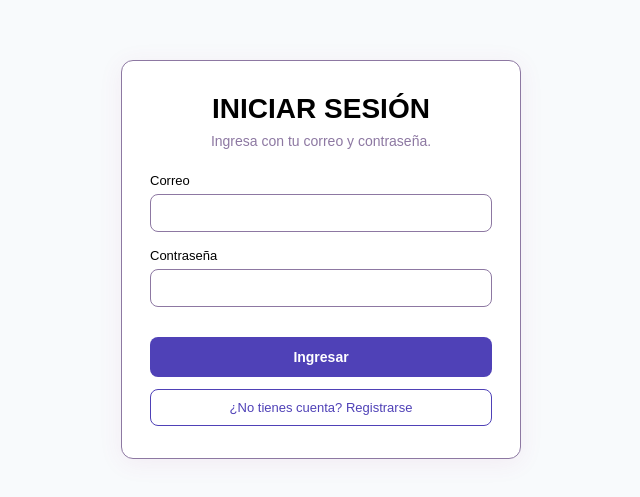
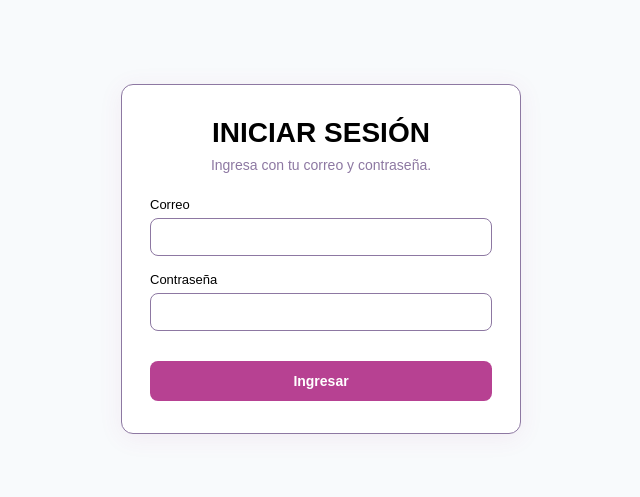
Before and after one commit to AlejandroGutie/Go-Digital, a React (Vite) app in the folder frontend/: page /#/login in a window 1280 px wide. Shown: the part 141-638 px from the top of the page, without its empty margins (319-959 px from the left). Built offline with nearby package versions, Linux system fonts and the light colour scheme.

Commit message:
Configuración de entorno e inicio de sesión

```diff
--- a/frontend/src/context/AuthContext.jsx
+++ b/frontend/src/context/AuthContext.jsx
@@ -41,12 +41,6 @@ export function AuthProvider({ children }) {
     return data;
   }, []);
 
-  const register = useCallback(async (email, password) => {
-    const { data, error } = await supabase.auth.signUp({ email, password });
-    if (error) throw new Error(error.message);
-    return data;
-  }, []);
-
   const logout = useCallback(async () => {
     const { error } = await supabase.auth.signOut();
     if (error) throw new Error(error.message);
@@ -58,10 +52,9 @@ export function AuthProvider({ children }) {
       session,
       loading,
       login,
-      register,
       logout,
     }),
-    [user, session, loading, login, register, logout]
+    [user, session, loading, login, logout]
   );
 
   return (
--- a/frontend/src/index.css
+++ b/frontend/src/index.css
@@ -8,7 +8,7 @@
   --color-purple-light: #8D78A2;
 
   /*Pelu Eli*/
-  /*--color-entorno: #B74192; /*magenta*/
+  --color-entorno: #B74192; /*magenta*/
   --color-yellow: #F4DE00;
   --color-black: #000000;
 
@@ -16,7 +16,7 @@
   /*--color-entorno: #606060; /*gris*/
 
   /*Otro cliente*/
-  --color-entorno: #4f41b7;/*azul*/
+  /*--color-entorno: #4f41b7;/*azul*/
 
   /*Otro cliente*/
   /*--color-entorno: #1ae60c;/*verde*/
--- a/frontend/src/pages/LoginPage.jsx
+++ b/frontend/src/pages/LoginPage.jsx
@@ -8,9 +8,8 @@ import '../index.css';
 export default function LoginPage() {
   const [email, setEmail] = useState('');
   const [password, setPassword] = useState('');
-  const [mode, setMode] = useState('login');
   const [submitting, setSubmitting] = useState(false);
-  const { login, register, session, loading } = useAuth();
+  const { login, session, loading } = useAuth();
   const navigate = useNavigate();
   const { toasts, addToast, removeToast } = useToast();
 
@@ -52,11 +51,7 @@ export default function LoginPage() {
     e.preventDefault();
     setSubmitting(true);
     try {
-      if (mode === 'login') {
-        await login(email, password);
-      } else {
-        await register(email, password);
-      }
+      await login(email, password);
       navigate('/', { replace: true });
     } catch (err) {
       addToast(err.message || 'Error de autenticación', 'error');
@@ -99,13 +94,11 @@ export default function LoginPage() {
             textAlign: 'center',
           }}
         >
-          {mode === 'login' ? 'Iniciar sesión' : 'Crear cuenta'}
+          Iniciar sesión
         </h1>
 
         <p style={{ margin: '0 0 24px', fontSize: 14, color: 'var(--color-purple-light)', textAlign: 'center' }}>
-          {mode === 'login'
-            ? 'Ingresa con tu correo y contraseña.'
-            : 'Regístrate con tu correo y contraseña.'}
+          Ingresa con tu correo y contraseña.
         </p>
 
         <form onSubmit={handleSubmit}>
@@ -156,7 +149,7 @@ export default function LoginPage() {
               value={password}
               onChange={(e) => setPassword(e.target.value)}
               required
-              autoComplete={mode === 'login' ? 'current-password' : 'new-password'}
+              autoComplete="current-password"
               style={{
                 display: 'block',
                 width: '100%',
@@ -189,35 +182,9 @@ export default function LoginPage() {
               transition: 'background 0.2s ease',
             }}
           >
-            {submitting
-              ? 'Procesando…'
-              : mode === 'login'
-                ? 'Ingresar'
-                : 'Registrarse'}
+            {submitting ? 'Procesando…' : 'Ingresar'}
           </button>
         </form>
-
-        <button
-          type="button"
-          onClick={() => setMode(mode === 'login' ? 'register' : 'login')}
-          style={{
-            width: '100%',
-            marginTop: 12,
-            padding: '10px 16px',
-            fontSize: 13,
-            fontWeight: 500,
-            color: 'var(--color-entorno)',
-            background: 'transparent',
-            border: '1px solid var(--color-entorno)',
-            borderRadius: 8,
-            cursor: 'pointer',
-            transition: 'all 0.2s ease',
-          }}
-        >
-          {mode === 'login'
-            ? '¿No tienes cuenta? Registrarse'
-            : '¿Ya tienes cuenta? Iniciar sesión'}
-        </button>
       </div>
     </div>
   );
```
